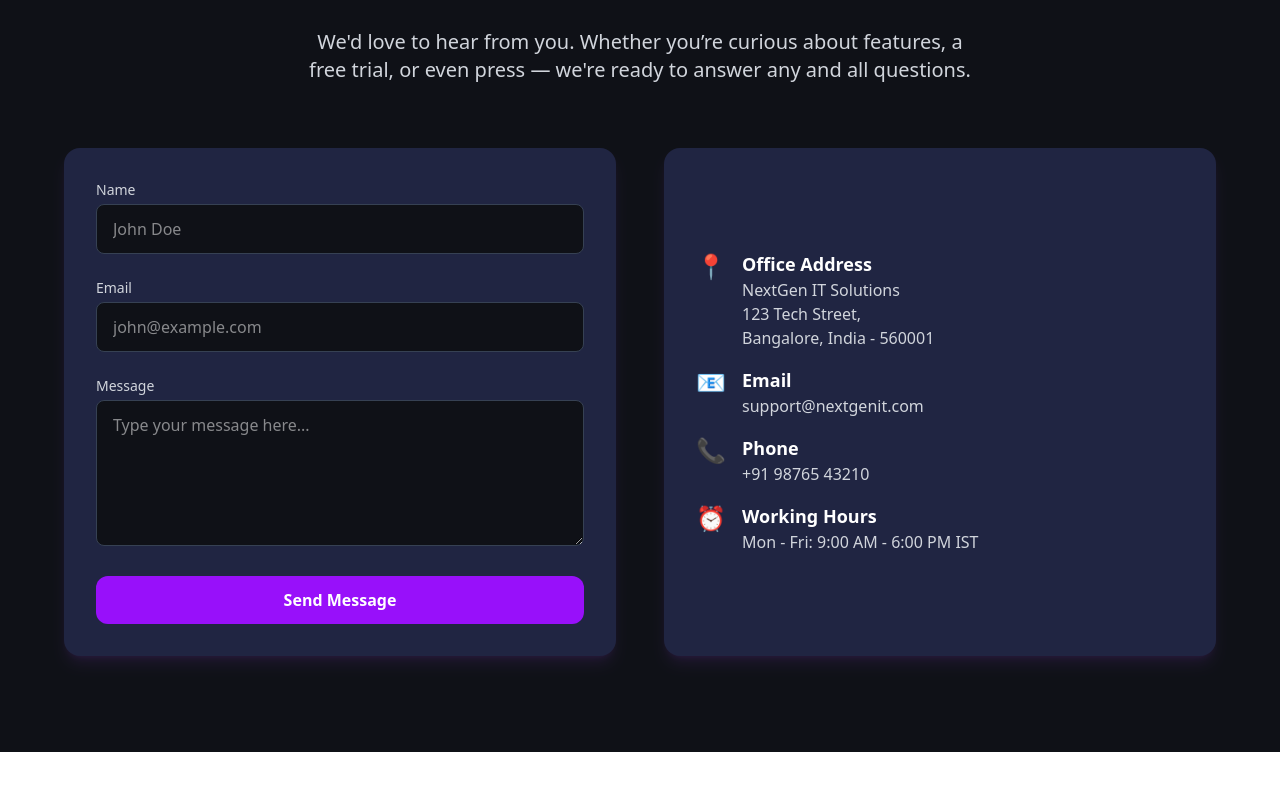
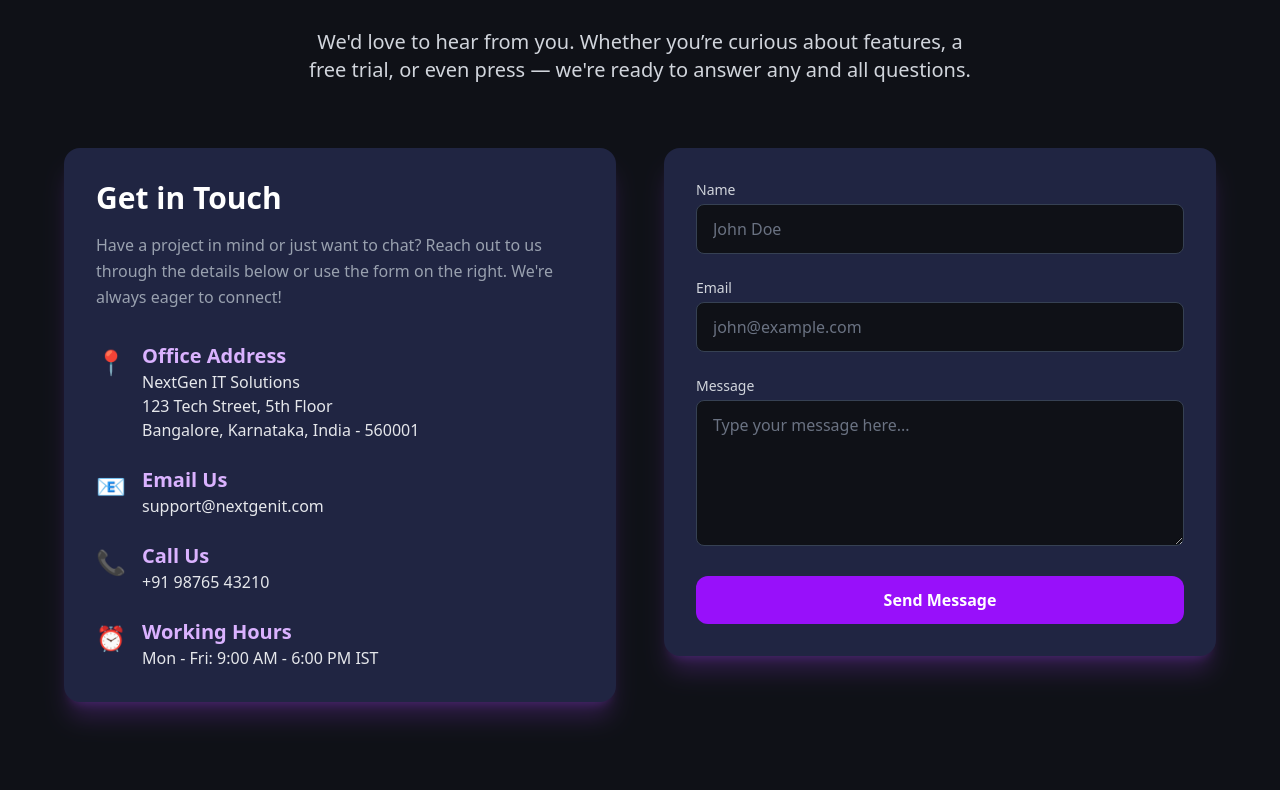
Before and after one commit to prayasjain19/IT_Service, a Next.js app: page / in a window 1280 px wide. Shown: the part 2724-3514 px from the top of the page. Before the commit the page ends 3476 px from the top, so only its background shows below. Built offline with nearby package versions, Linux system fonts and the light colour scheme; no server answers; the database is empty.

Commit message:
Conatact Section Modified

```diff
--- a/package.json
+++ b/package.json
@@ -19,7 +19,8 @@
     "react": "^19.0.0",
     "react-dom": "^19.0.0",
     "react-hook-form": "^7.59.0",
-    "react-hot-toast": "^2.5.2"
+    "react-hot-toast": "^2.5.2",
+    "react-icons": "^5.5.0"
   },
   "devDependencies": {
     "@eslint/eslintrc": "^3",
--- a/src/components/Contact/Contact.tsx
+++ b/src/components/Contact/Contact.tsx
@@ -4,6 +4,10 @@ import { motion } from 'framer-motion';
 import { useForm } from 'react-hook-form';
 import emailjs from 'emailjs-com';
 import { useState } from 'react';
+
+// You might want to install a popular icon library like 'react-icons' for better icons.
+// For example: `npm install react-icons` or `yarn add react-icons`
+// import { FaMapMarkerAlt, FaEnvelope, FaPhone, FaClock } from 'react-icons/fa'; // Example
 
 type FormValues = {
   name: string;
@@ -59,44 +63,116 @@ export default function ContactPage() {
           </p>
         </motion.div>
 
-                <div className="grid grid-cols-1 md:grid-cols-2 gap-12">
-                    {/* Contact Form */}
-                    <motion.form
+        <div className="grid grid-cols-1 md:grid-cols-2 gap-12 items-start">
+          {/* Contact Info - ENHANCED LEFT SIDE */}
+          <motion.div
             initial={{ opacity: 0, x: -60 }}
             whileInView={{ opacity: 1, x: 0 }}
             transition={{ duration: 0.7 }}
             viewport={{ once: true }}
+            className="flex flex-col justify-center bg-[#202542] p-8 rounded-2xl shadow-xl shadow-purple-500/20 space-y-8"
+          >
+            <h3 className="text-3xl font-bold text-white mb-4">Get in Touch</h3>
+            <p className="text-gray-400 text-base leading-relaxed">
+              Have a project in mind or just want to chat? Reach out to us through the details below or use the form on the right. We're always eager to connect!
+            </p>
+
+            {/* Individual Contact Info Items */}
+            <div className="space-y-6">
+              {/* Address */}
+              <div className="flex items-start space-x-4">
+                <div className="flex-shrink-0 text-purple-400 text-2xl mt-1">
+                  {/* <FaMapMarkerAlt /> */} 📍
+                </div>
+                <div>
+                  <h4 className="text-purple-300 text-xl font-semibold">Office Address</h4>
+                  <p className="text-gray-200">
+                    NextGen IT Solutions<br />
+                    123 Tech Street, 5th Floor<br />
+                    Bangalore, Karnataka, India - 560001
+                  </p>
+                </div>
+              </div>
+
+              {/* Email */}
+              <div className="flex items-start space-x-4">
+                <div className="flex-shrink-0 text-purple-400 text-2xl mt-1">
+                  {/* <FaEnvelope /> */} 📧
+                </div>
+                <div>
+                  <h4 className="text-purple-300 text-xl font-semibold">Email Us</h4>
+                  <p className="text-gray-200">
+                    <a href="mailto:support@nextgenit.com" className="hover:text-purple-400 transition-colors">support@nextgenit.com</a>
+                  </p>
+                </div>
+              </div>
+
+              {/* Phone */}
+              <div className="flex items-start space-x-4">
+                <div className="flex-shrink-0 text-purple-400 text-2xl mt-1">
+                  {/* <FaPhone /> */} 📞
+                </div>
+                <div>
+                  <h4 className="text-purple-300 text-xl font-semibold">Call Us</h4>
+                  <p className="text-gray-200">
+                    <a href="tel:+919876543210" className="hover:text-purple-400 transition-colors">+91 98765 43210</a>
+                  </p>
+                </div>
+              </div>
+
+              {/* Working Hours */}
+              <div className="flex items-start space-x-4">
+                <div className="flex-shrink-0 text-purple-400 text-2xl mt-1">
+                  {/* <FaClock /> */} ⏰
+                </div>
+                <div>
+                  <h4 className="text-purple-300 text-xl font-semibold">Working Hours</h4>
+                  <p className="text-gray-200">Mon - Fri: 9:00 AM - 6:00 PM IST</p>
+                </div>
+              </div>
+            </div>
+          </motion.div>
+
+          {/* Contact Form  */}
+          <motion.form
+            initial={{ opacity: 0, x: 60 }}
+            whileInView={{ opacity: 1, x: 0 }}
+            transition={{ duration: 0.7 }}
+            viewport={{ once: true }}
             onSubmit={handleSubmit(onSubmit)}
-                        className="bg-[#202542] rounded-2xl p-8 shadow-lg shadow-purple-500/10 space-y-6"
+            className="bg-[#202542] rounded-2xl p-8 shadow-xl shadow-purple-500/20 space-y-6"
           >
             <div>
-                            <label className="block text-sm font-medium text-gray-300 mb-1">Name</label>
+              <label htmlFor="name" className="block text-sm font-medium text-gray-300 mb-1">Name</label>
               <input
                 type="text"
+                id="name"
                 {...register('name', { required: 'Name is required' })}
-                                className="w-full px-4 py-3 rounded-lg bg-[#0f1117] border border-gray-700 text-white focus:outline-none focus:border-purple-500"
+                className="w-full px-4 py-3 rounded-lg bg-[#0f1117] border border-gray-700 text-white focus:outline-none focus:border-purple-500 placeholder-gray-500"
                 placeholder="John Doe"
               />
               {errors.name && <p className="text-red-500 text-sm mt-1">{errors.name.message}</p>}
             </div>
 
             <div>
-                            <label className="block text-sm font-medium text-gray-300 mb-1">Email</label>
+              <label htmlFor="email" className="block text-sm font-medium text-gray-300 mb-1">Email</label>
               <input
                 type="email"
-                                {...register('email', { required: 'Email is required' })}
-                                className="w-full px-4 py-3 rounded-lg bg-[#0f1117] border border-gray-700 text-white focus:outline-none focus:border-purple-500"
+                id="email"
+                {...register('email', { required: 'Email is required', pattern: /^\S+@\S+$/i })}
+                className="w-full px-4 py-3 rounded-lg bg-[#0f1117] border border-gray-700 text-white focus:outline-none focus:border-purple-500 placeholder-gray-500"
                 placeholder="john@example.com"
               />
               {errors.email && <p className="text-red-500 text-sm mt-1">{errors.email.message}</p>}
             </div>
 
             <div>
-                            <label className="block text-sm font-medium text-gray-300 mb-1">Message</label>
+              <label htmlFor="message" className="block text-sm font-medium text-gray-300 mb-1">Message</label>
               <textarea
+                id="message"
                 rows={5}
                 {...register('message', { required: 'Message is required' })}
-                                className="w-full px-4 py-3 rounded-lg bg-[#0f1117] border border-gray-700 text-white focus:outline-none focus:border-purple-500"
+                className="w-full px-4 py-3 rounded-lg bg-[#0f1117] border border-gray-700 text-white focus:outline-none focus:border-purple-500 placeholder-gray-500"
                 placeholder="Type your message here..."
               />
               {errors.message && <p className="text-red-500 text-sm mt-1">{errors.message.message}</p>}
@@ -105,65 +181,21 @@ export default function ContactPage() {
             <button
               type="submit"
               disabled={isSubmitting}
-                            className="w-full py-3 bg-purple-600 hover:bg-purple-700 rounded-xl text-white font-semibold transition duration-300"
+              className="w-full py-3 bg-purple-600 hover:bg-purple-700 rounded-xl text-white font-semibold transition duration-300 disabled:opacity-50 disabled:cursor-not-allowed"
             >
               {isSubmitting ? 'Sending...' : 'Send Message'}
             </button>
 
             {statusMessage && (
-                            <p className={`text-sm text-center mt-4 ${statusMessage.includes('✅') ? 'text-green-400' : 'text-red-400'}`}>
+              <p
+                className={`text-sm text-center mt-4 ${
+                  statusMessage.includes('✅') ? 'text-green-400' : 'text-red-400'
+                }`}
+              >
                 {statusMessage}
               </p>
             )}
           </motion.form>
-
-                    {/* Contact Info */}
-                    <motion.div
-                        initial={{ opacity: 0, x: 60 }}
-                        whileInView={{ opacity: 1, x: 0 }}
-                        transition={{ duration: 0.7 }}
-                        viewport={{ once: true }}
-                        className="bg-[#202542] p-8 rounded-2xl shadow-lg shadow-purple-500/10 space-y-6 flex flex-col justify-center"
-                    >
-                        <div className="space-y-4">
-                            <div className="flex items-start gap-4">
-                                <div className="text-purple-400 text-2xl">📍</div>
-                                <div>
-                                    <h4 className="text-white font-semibold text-lg">Office Address</h4>
-                                    <p className="text-gray-300">
-                                        NextGen IT Solutions<br />
-                                        123 Tech Street,<br />
-                                        Bangalore, India - 560001
-                                    </p>
-                                </div>
-                            </div>
-
-                            <div className="flex items-start gap-4">
-                                <div className="text-purple-400 text-2xl">📧</div>
-                                <div>
-                                    <h4 className="text-white font-semibold text-lg">Email</h4>
-                                    <p className="text-gray-300">support@nextgenit.com</p>
-                                </div>
-                            </div>
-
-                            <div className="flex items-start gap-4">
-                                <div className="text-purple-400 text-2xl">📞</div>
-                                <div>
-                                    <h4 className="text-white font-semibold text-lg">Phone</h4>
-                                    <p className="text-gray-300">+91 98765 43210</p>
-                                </div>
-                            </div>
-
-                            <div className="flex items-start gap-4">
-                                <div className="text-purple-400 text-2xl">⏰</div>
-                                <div>
-                                    <h4 className="text-white font-semibold text-lg">Working Hours</h4>
-                                    <p className="text-gray-300">Mon - Fri: 9:00 AM - 6:00 PM IST</p>
-                                </div>
-                            </div>
-                        </div>
-                    </motion.div>
-
         </div>
       </div>
     </section>
```
Also changed, not shown: 1 other file (tests, documents, lock files or other folders). Lines whose indentation alone changed are shown as unchanged.
